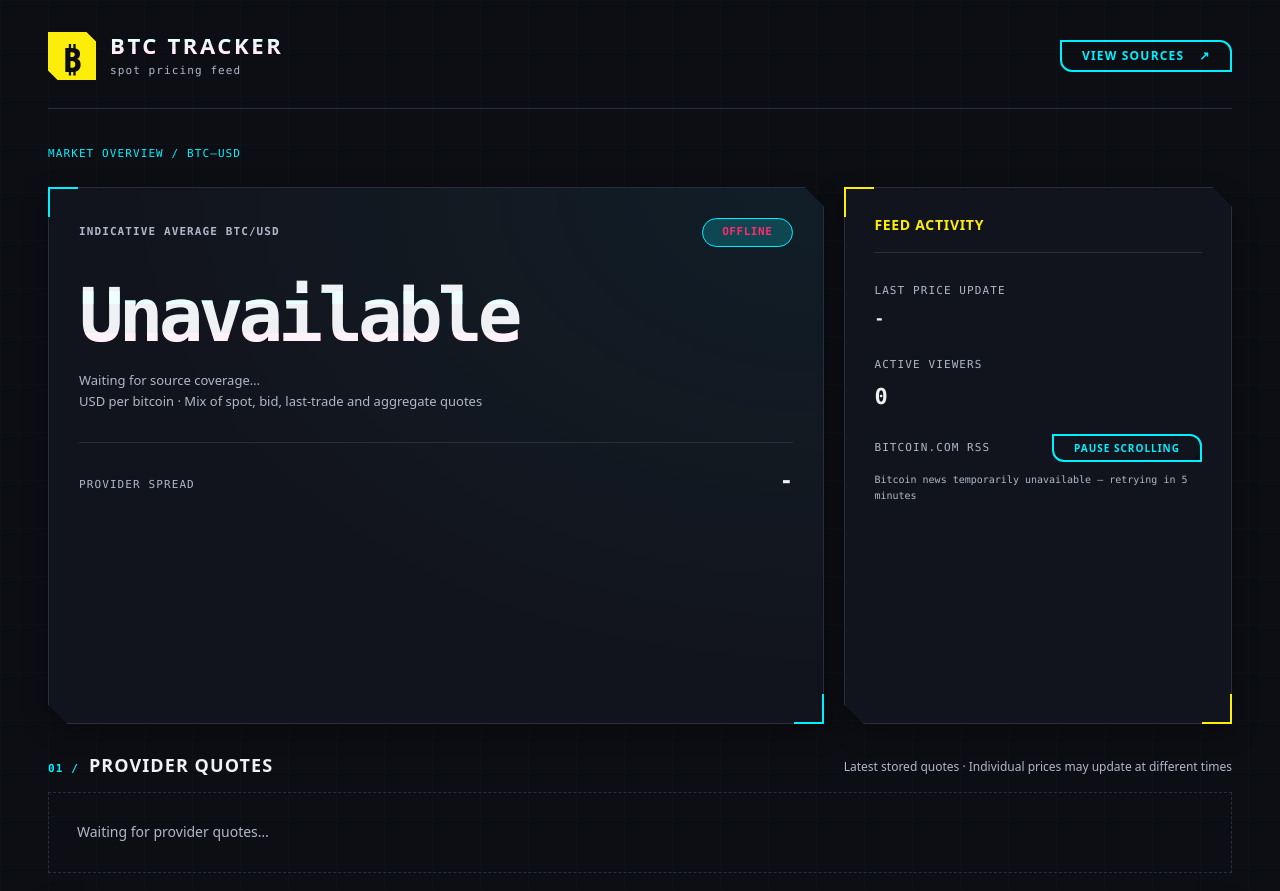
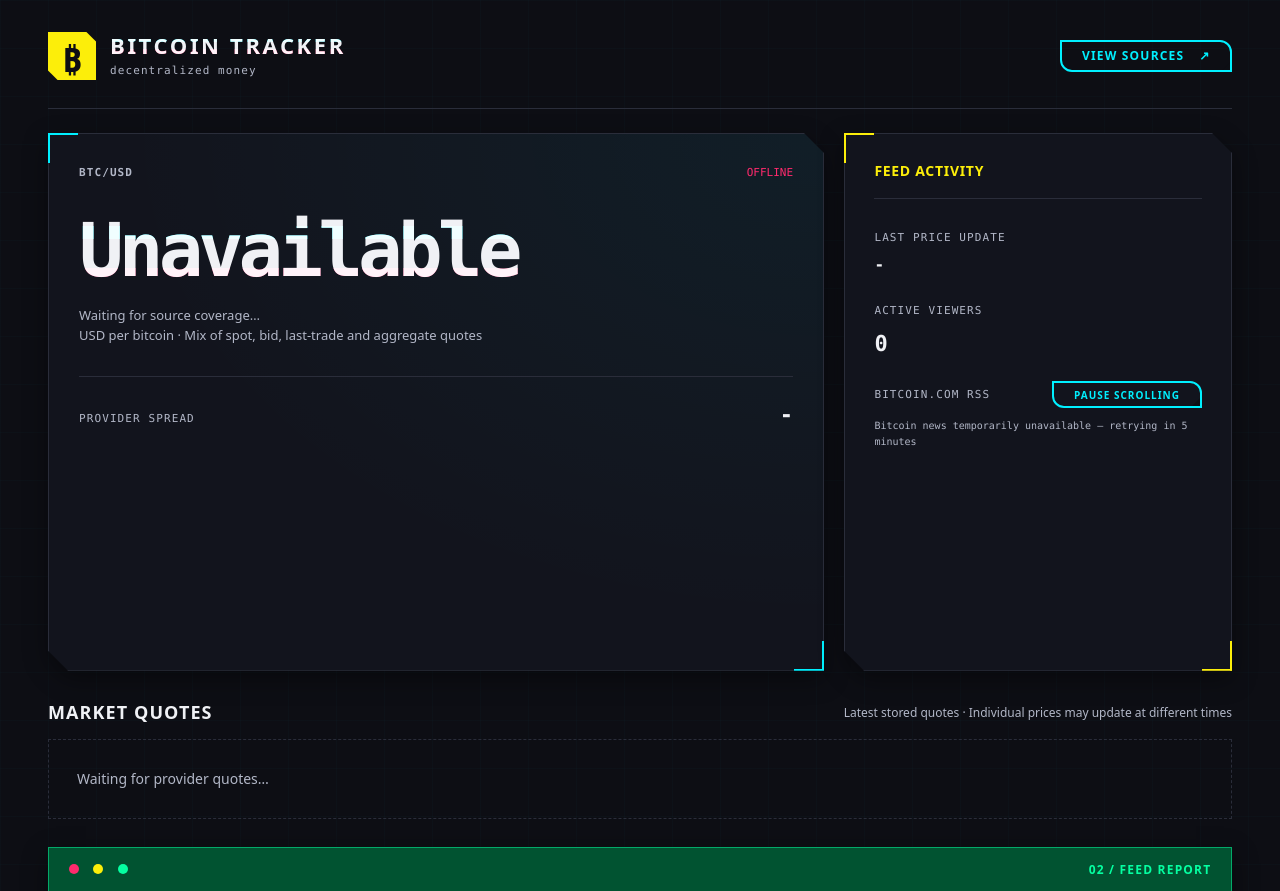
Before and after one commit to ggaddy/bitcoin_price_tracker, a plain HTML site: page src/ui.html in a window 1280 px wide. Shown: the top 891 px of the page. Drawn offline with Linux system fonts and the light colour scheme; files that its build step writes are made by us from their sources; no server answers; files whose address does not match are found by name.

Commit message:
Simplify dashboard headings and status styling

```diff
--- a/src/dashboard.css
+++ b/src/dashboard.css
@@ -6,12 +6,10 @@
 .brand { justify-content: flex-start; gap: 14px; }
 .bitcoin-mark { display: grid; place-items: center; width: 48px; height: 48px; background: var(--cyber-yellow-500); color: var(--cyber-void-500); font-size: 34px; font-weight: 700; clip-path: polygon(0 0, 80% 0, 100% 20%, 100% 100%, 20% 100%, 0 80%); }
 .title { font-size: 22px; letter-spacing: .12em; }
-.sub, .eyebrow, .label, .footer, .section-number { font-family: var(--font-mono); font-size: 11px; letter-spacing: .1em; }
+.sub, .label, .footer, .section-number { font-family: var(--font-mono); font-size: 11px; letter-spacing: .1em; }
 .sub { margin-top: 5px; color: var(--color-text-secondary); }
 .masthead a { text-decoration: none; }
-.intro { padding: 36px 0 24px; }
-.eyebrow { color: var(--cyber-cyan-500); text-transform: uppercase; }
-.dashboard { display: grid; grid-template-columns: minmax(0, 2fr) minmax(260px, 1fr); gap: 20px; }
+.dashboard { display: grid; grid-template-columns: minmax(0, 2fr) minmax(260px, 1fr); gap: 20px; margin-top: 24px; }
 .card-shadow, .source-card { filter: drop-shadow(0 8px 12px #0006); }
 .session { height: 100%; }
 .hero { height: 100%; padding: 30px; background: radial-gradient(ellipse at top right, #00f0ff0c, transparent 65%), var(--color-bg-secondary); }
--- a/src/ui.html
+++ b/src/ui.html
@@ -13,21 +13,17 @@
       <header class="masthead">
         <div class="brand">
           <span class="bitcoin-mark" aria-hidden="true">₿</span>
-          <div><h1 class="title cyber-glitch" data-text="BTC TRACKER">BTC TRACKER</h1><p class="sub">spot pricing feed</p></div>
+          <div><h1 class="title cyber-glitch" data-text="BITCOIN TRACKER">BITCOIN TRACKER</h1><p class="sub">decentralized money</p></div>
         </div>
         <a class="cyber-btn cyber-btn--sm" href="#provider-quotes">View sources <span aria-hidden="true">↗</span></a>
       </header>
-
-      <div class="intro">
-        <p class="eyebrow">Market overview / BTC–USD</p>
-      </div>
 
       <div class="dashboard">
         <div class="card-shadow">
           <section class="cyber-card hero" aria-labelledby="average-heading">
             <div class="hero-heading">
-              <h2 class="label" id="average-heading">Indicative average BTC/USD</h2>
-              <span class="cyber-badge cyber-badge--outline" id="status" role="status" aria-live="polite" aria-atomic="true">Connecting</span>
+              <h2 class="label" id="average-heading">BTC/USD</h2>
+              <span id="status" role="status" aria-live="polite" aria-atomic="true">Connecting</span>
             </div>
             <p class="hero-price cyber-glitch" id="avg" data-text="Loading...">Loading...</p>
             <p class="hero-caption" id="coverage">Waiting for source coverage…</p>
@@ -58,7 +54,7 @@
 
       <section id="provider-quotes" aria-labelledby="sources-heading">
         <div class="section-heading">
-          <h2 id="sources-heading"><span class="section-number" aria-hidden="true">01 /</span>Provider quotes</h2>
+          <h2 id="sources-heading">MARKET QUOTES</h2>
           <p>Latest stored quotes · Individual prices may update at different times</p>
         </div>
         <div class="sources-grid" id="sources"><p class="empty-state">Waiting for provider quotes…</p></div>
```
Also changed, not shown: 1 other file.
